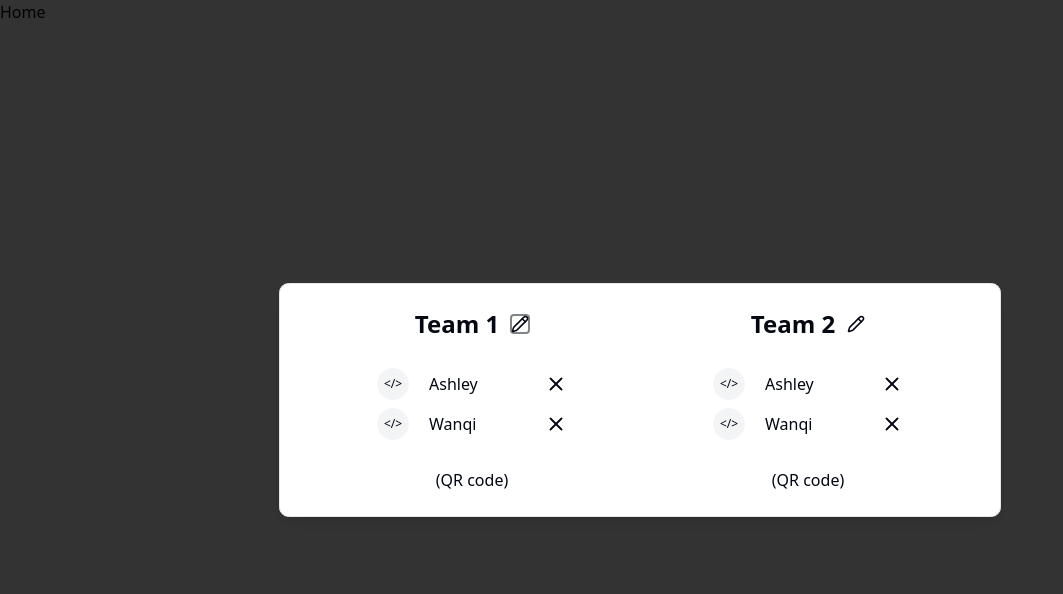
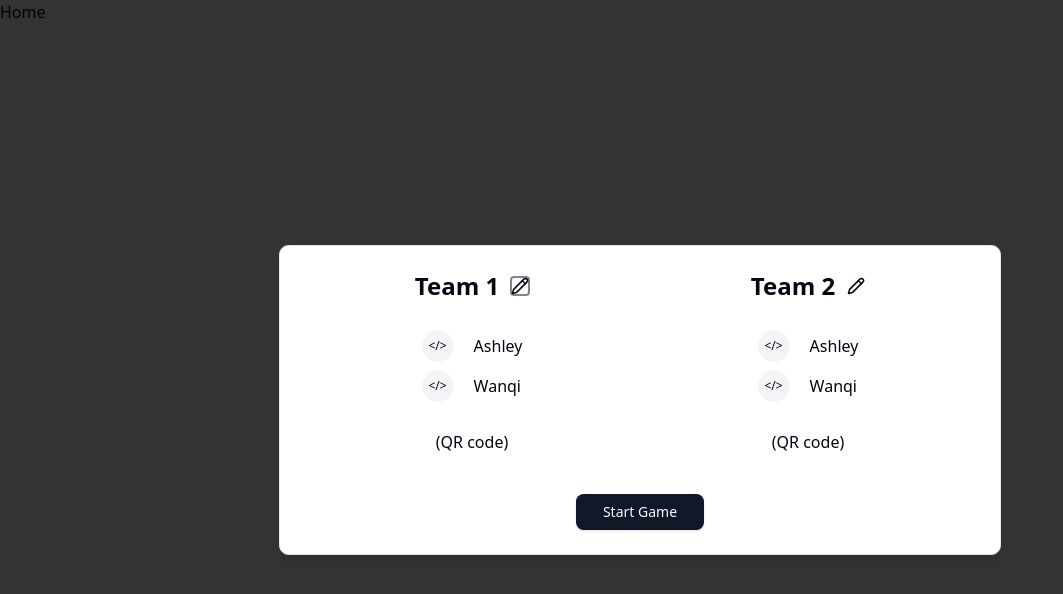
Before and after one commit to Yonava/code-swap, a React (Vite) app in the folder client/: page / in a window 1280 px wide. Shown: the top 594 px of the page, without its empty margins (0-1063 px from the left). Built offline with nearby package versions, Linux system fonts and the light colour scheme.

Commit message:
Replace X buttons with a Start Game button #11

```diff
--- a/client/src/components/waiting-room/WaitingRoom.tsx
+++ b/client/src/components/waiting-room/WaitingRoom.tsx
@@ -1,17 +1,30 @@
+import { Button } from '@/components/ui/Button';
 import { Modal } from '@/components/Modal';
 import { WaitingRoomTeam } from './WaitingRoomTeam';
 
 export const WaitingRoom = () => {
+  function startGame() {
+    console.log('start!');
+  }
+
   return (
     <Modal
       title="Waiting Room"
       isOpen
       disableClose
       hideHeader
-      className="w-[80vw] sm:w-96 md:w-2xl flex flex-col md:flex-row gap-y-12"
+      className="flex flex-col gap-10 w-[80vw] sm:w-96 md:w-2xl"
     >
-      <WaitingRoomTeam defaultName="Team 1"></WaitingRoomTeam>
-      <WaitingRoomTeam defaultName="Team 2"></WaitingRoomTeam>
+      <div className="flex flex-col md:flex-row gap-y-12">
+        <WaitingRoomTeam defaultName="Team 1"></WaitingRoomTeam>
+        <WaitingRoomTeam defaultName="Team 2"></WaitingRoomTeam>
+      </div>
+      <Button
+        onClick={startGame}
+        className="self-center w-32"
+      >
+        Start Game
+      </Button>
     </Modal>
   );
 };
--- a/client/src/components/waiting-room/WaitingRoomPlayer.tsx
+++ b/client/src/components/waiting-room/WaitingRoomPlayer.tsx
@@ -1,29 +1,20 @@
 import { cn } from '@/lib/utils';
 import { ProfilePicture } from '@/components/ProfilePicture';
 import { Player } from '@/types/Player';
-import { X } from 'lucide-react';
 
 type WaitingRoomPlayerProps = {
   player: Player;
-  onRemove: (id: string) => void;
   className?: string;
 };
 
 export const WaitingRoomPlayer = ({
   player,
-  onRemove,
   className,
 }: WaitingRoomPlayerProps) => {
   return (
     <div className={cn('gap-5', className)}>
       <ProfilePicture src={player.pfp} />
-      <div className="min-w-24">{player.name}</div>
-      <button
-        onClick={() => onRemove(player.id)}
-        className="cursor-pointer"
-      >
-        <X size={22} />
-      </button>
+      <span>{player.name}</span>
     </div>
   );
 };
--- a/client/src/components/waiting-room/WaitingRoomTeam.tsx
+++ b/client/src/components/waiting-room/WaitingRoomTeam.tsx
@@ -1,24 +1,16 @@
 import { EditableInput } from '@/components/EditableInput';
 import { MOCK_PLAYERS } from '@/mock-data/mock-players';
-import { Player } from '@/types/Player';
+import { WaitingRoomPlayer } from './WaitingRoomPlayer';
 import { useState } from 'react';
-import { WaitingRoomPlayer } from './WaitingRoomPlayer';
 
 type WaitingRoomTeamProps = {
   defaultName: string;
 };
 
 export const WaitingRoomTeam = ({ defaultName }: WaitingRoomTeamProps) => {
-  const [players, setPlayers] = useState<Player[]>([
-    MOCK_PLAYERS[0],
-    MOCK_PLAYERS[1],
-  ]);
+  const [players, setPlayers] = useState([MOCK_PLAYERS[0], MOCK_PLAYERS[1]]);
   const emptySlots = [];
   const slotClasses = 'h-10 flex items-center';
-
-  function removePlayer(id: string) {
-    setPlayers((players) => players.filter((p) => p.id !== id));
-  }
 
   for (let i = 0; i < 2 - players.length; ++i) emptySlots.push(null);
 
@@ -29,12 +21,11 @@ export const WaitingRoomTeam = ({ defaultName }: WaitingRoomTeamProps) => {
         iconSize={18}
         className="text-2xl font-bold text-center"
       />
-      <div className="flex flex-col items-center">
+      <div className="flex flex-col">
         {players.map((player) => (
           <WaitingRoomPlayer
             key={player.id}
             player={player}
-            onRemove={removePlayer}
             className={slotClasses}
           />
         ))}
```
